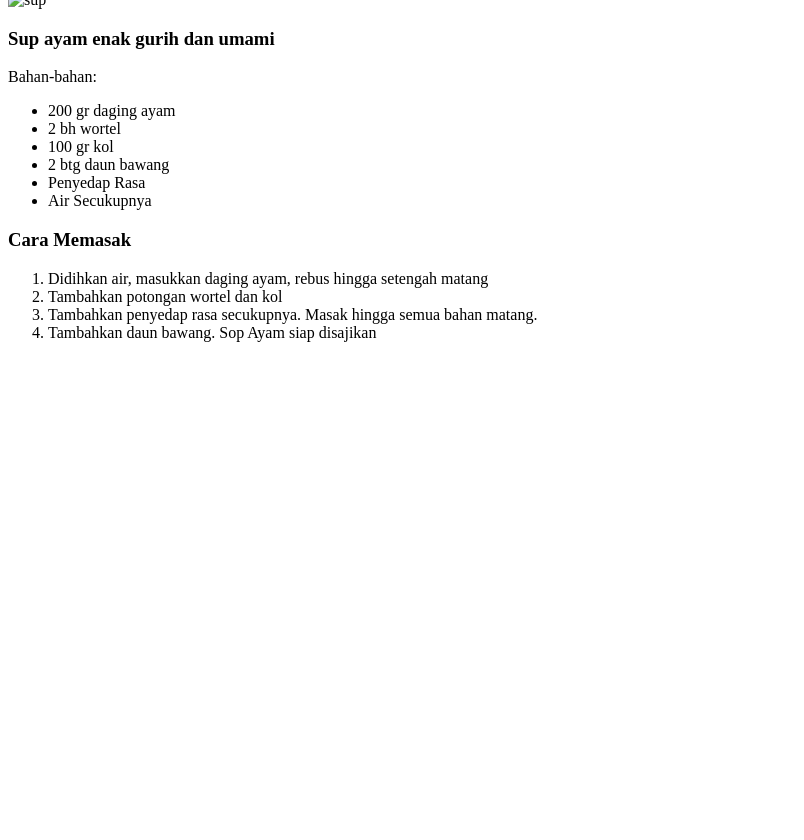
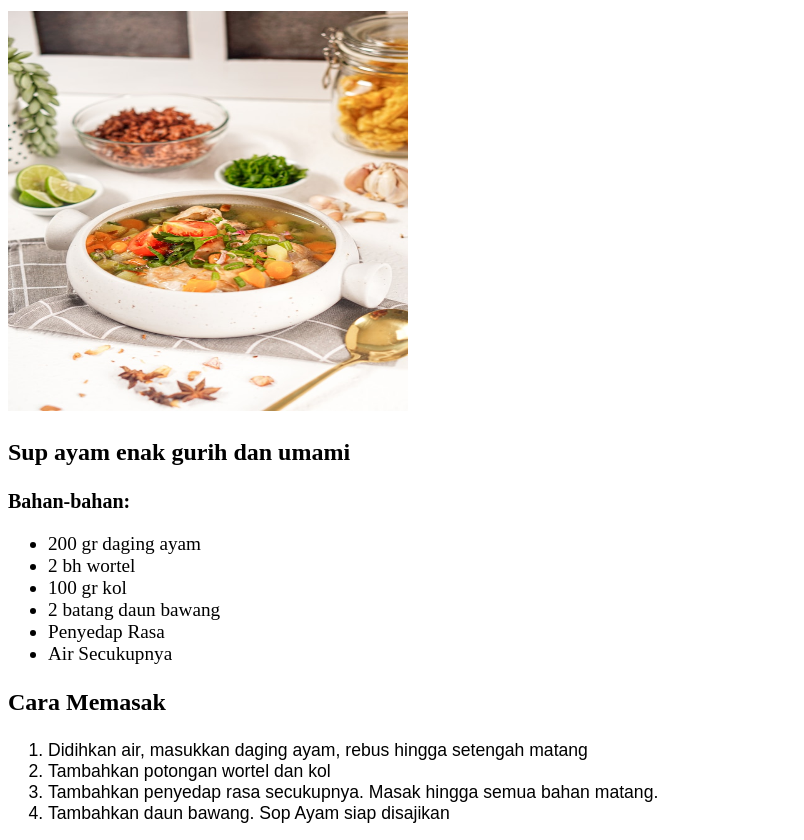
Before and after one commit to randyrobertr/odin-project, a plain HTML site: page odin-recipe/sup.html in a window 1280 px wide. Shown: the part 89-929 px from the top of the page, without its empty margins (0-804 px from the left). Before the commit the page ends 800 px from the top, so only its background shows below. Drawn offline with Linux system fonts and the light colour scheme.

Commit message:
tambah folder css-exercise

```diff
--- a/odin-recipe/css/style.css
+++ b/odin-recipe/css/style.css
@@ -14,7 +14,7 @@ h3{
 }
 
 article p{
-    font-size: 18px;
+    font-size: 20px;
     font-weight: bold;
 }
 
--- a/odin-recipe/sup.html
+++ b/odin-recipe/sup.html
@@ -4,20 +4,21 @@
   <meta charset="UTF-8">
   <meta name="viewport" content="width=device-width, initial-scale=1.0">
   <title>Sup Ayam</title>
+  <link rel="stylesheet" href="./css/style.css">
 </head>
 <body>
-  <h1>Sup Ayam</h1>
+  <h1 id="judul1">Sup Ayam</h1>
 
-  <img src="../00-odin-recipes/images/sup.jpg" alt="sup" height="400" width="400">
+  <img src="../images/sup.jpg" alt="sup" height="400" width="400">
 
   <article>
     <h3>Sup ayam enak gurih dan umami</h3>
     <p>Bahan-bahan:</p>
-    <ul>
+    <ul class="bahan1">
       <li>200 gr daging ayam</li>
       <li>2 bh wortel</li>
       <li>100 gr kol</li>
-      <li>2 btg daun bawang</li>
+      <li>2 batang daun bawang</li>
       <li>Penyedap Rasa</li>
       <li>Air Secukupnya</li>
     </ul>
```
Also changed, not shown: odin-recipe/bolu.html (+4 -3 lines).
